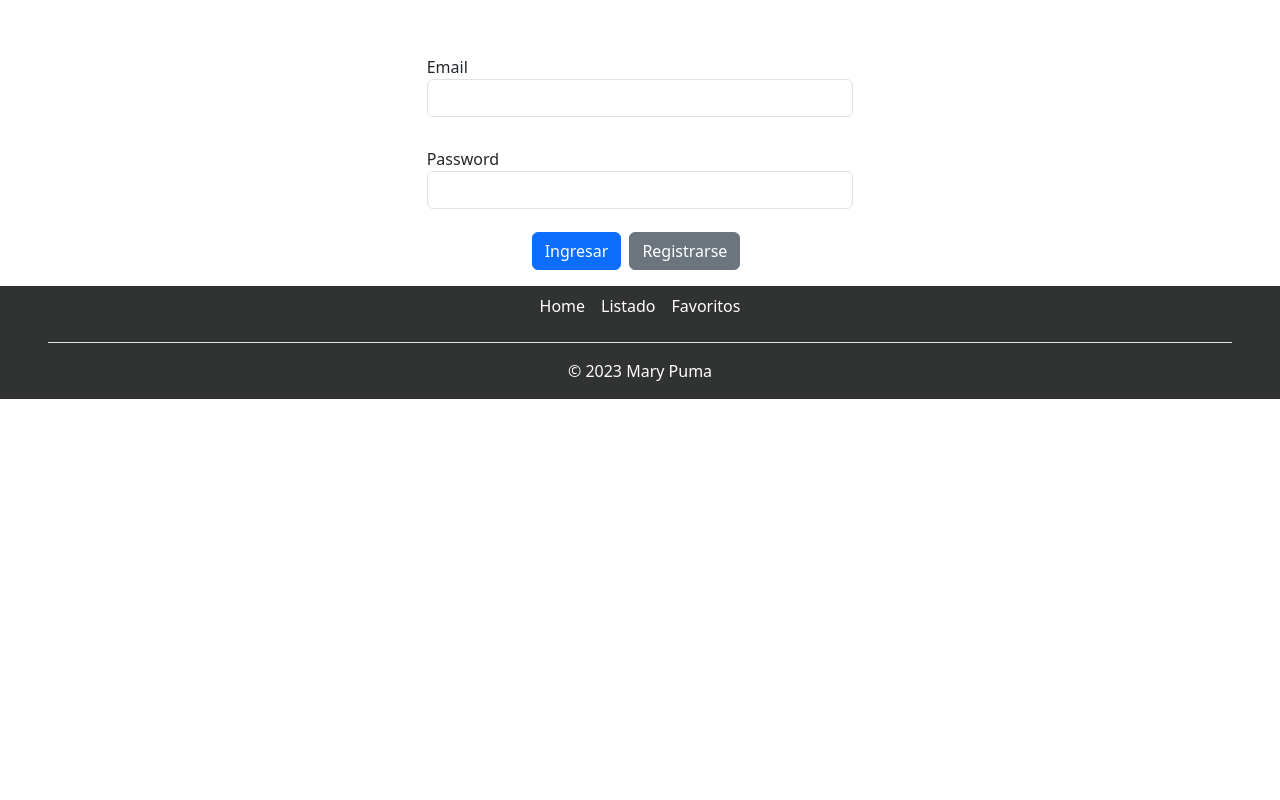
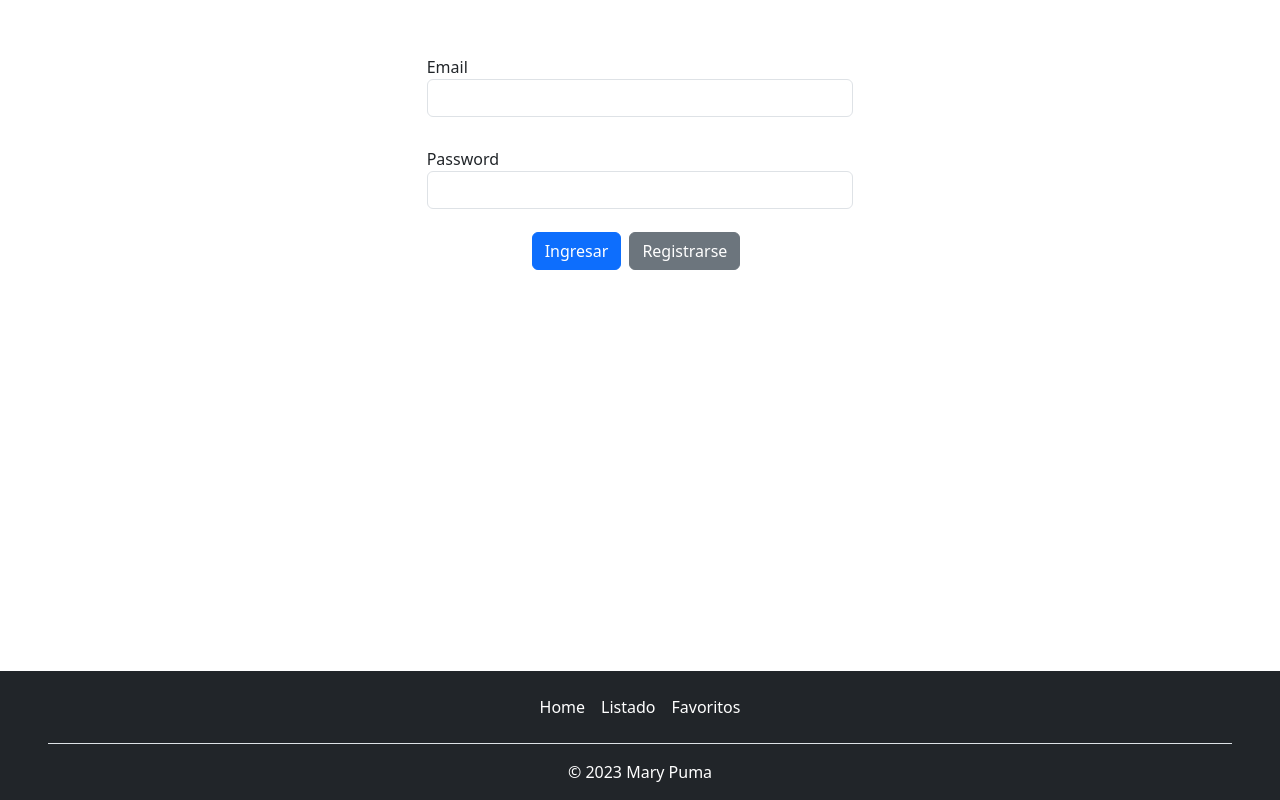
Before and after one commit to mary-puma/proyecto-react, a React (Create React App) app: page /login in a window 1280 px wide. Built offline with nearby package versions, Linux system fonts and the light colour scheme.

Commit message:
modificacion del diseño del footer

```diff
--- a/src/auth/pages/LoginPage.jsx
+++ b/src/auth/pages/LoginPage.jsx
@@ -45,7 +45,7 @@ export const LoginPage = () => {
   };
   return (
     <>
-      <form className="pt-5" onSubmit={submitHandler}>
+      <form className="pt-5 flex-grow-1" onSubmit={submitHandler}>
         <div className="mb-3 d-flex justify-content-center">
           <label className="col-sm-4 col-form-label ">
             Email
--- a/src/components/Footer.js
+++ b/src/components/Footer.js
@@ -2,28 +2,26 @@ import { Link } from "react-router-dom";
 import "../css/footer.css";
 function Footer() {
   return (
-    <div className="container-footer">
-      <footer className="position-relative start-0 bottom-0 end-0">
+    <footer className="bg-dark text-white text-center py-3 mt-auto">
       <ul className="nav justify-content-center border-bottom pb-3 mb-3 mx-5">
         <li className="nav-item">
-            <Link to={"/"} className="nav-link px-2 text-white">
+          <Link to="/" className="nav-link px-2 text-white">
             Home
           </Link>
         </li>
         <li className="nav-item">
-            <Link to={"/listado"} className="nav-link px-2 text-white">
+          <Link to="/listado" className="nav-link px-2 text-white">
             Listado
           </Link>
         </li>
         <li className="nav-item">
-            <Link to={"/favoritos"} className="nav-link px-2 text-white">
+          <Link to="/favoritos" className="nav-link px-2 text-white">
             Favoritos
           </Link>
         </li>
       </ul>
-        <p className="text-center text-white">&copy; 2023 Mary Puma</p>
+      <p className="mb-0">&copy; 2023 Mary Puma</p>
     </footer>
-    </div>
   );
 }
 export default Footer;
--- a/src/index.css
+++ b/src/index.css
@@ -1,13 +1,18 @@
-body {
+body,
+html {
   margin: 0;
-  font-family: -apple-system, BlinkMacSystemFont, 'Segoe UI', 'Roboto', 'Oxygen',
-    'Ubuntu', 'Cantarell', 'Fira Sans', 'Droid Sans', 'Helvetica Neue',
+  height: 100%;
+  font-family: -apple-system, BlinkMacSystemFont, "Segoe UI", "Roboto", "Oxygen",
+    "Ubuntu", "Cantarell", "Fira Sans", "Droid Sans", "Helvetica Neue",
     sans-serif;
   -webkit-font-smoothing: antialiased;
   -moz-osx-font-smoothing: grayscale;
 }
+#root {
+  height: 100%;
+}
 
 code {
-  font-family: source-code-pro, Menlo, Monaco, Consolas, 'Courier New',
+  font-family: source-code-pro, Menlo, Monaco, Consolas, "Courier New",
     monospace;
 }
```
Lines whose indentation alone changed are shown as unchanged.
